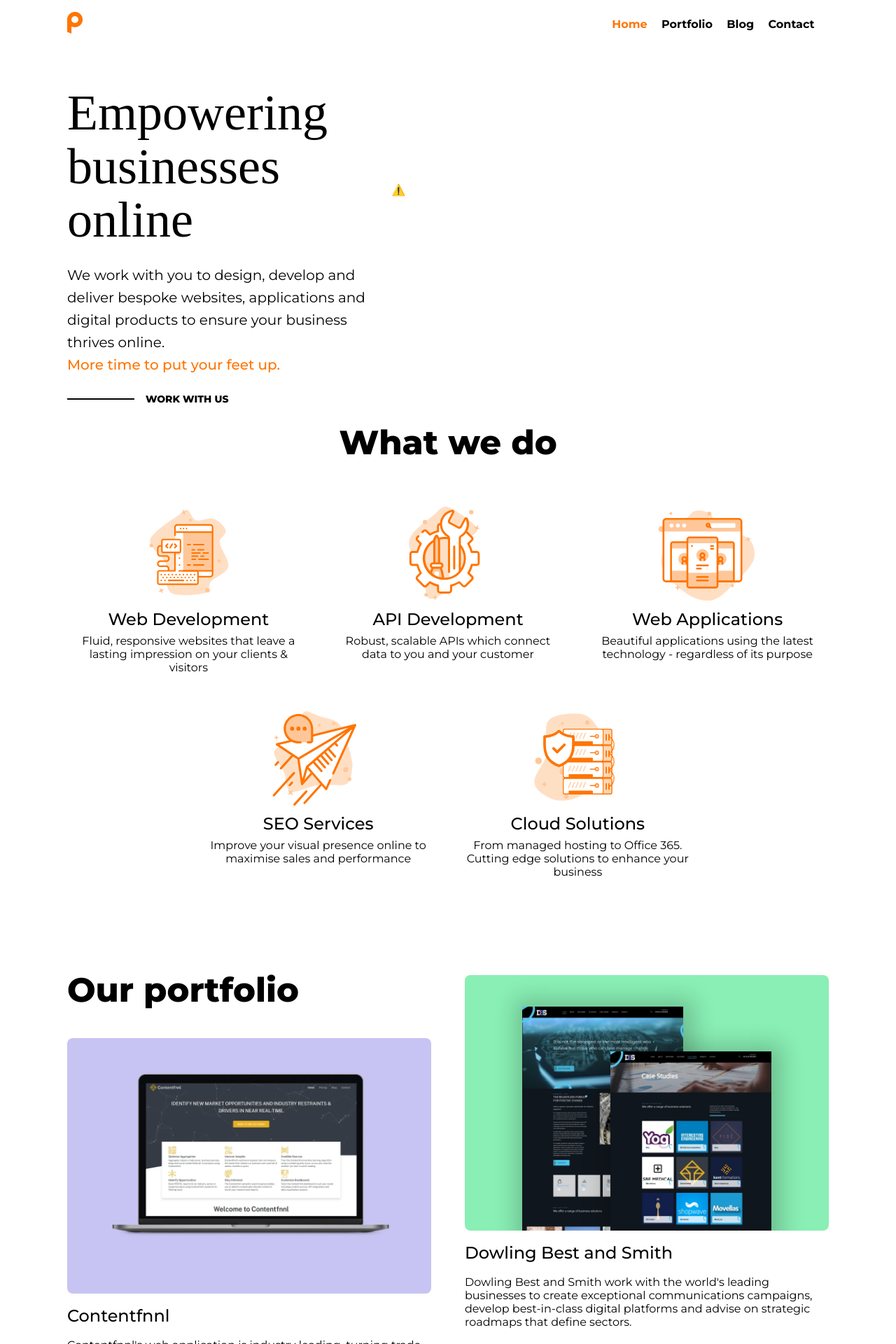
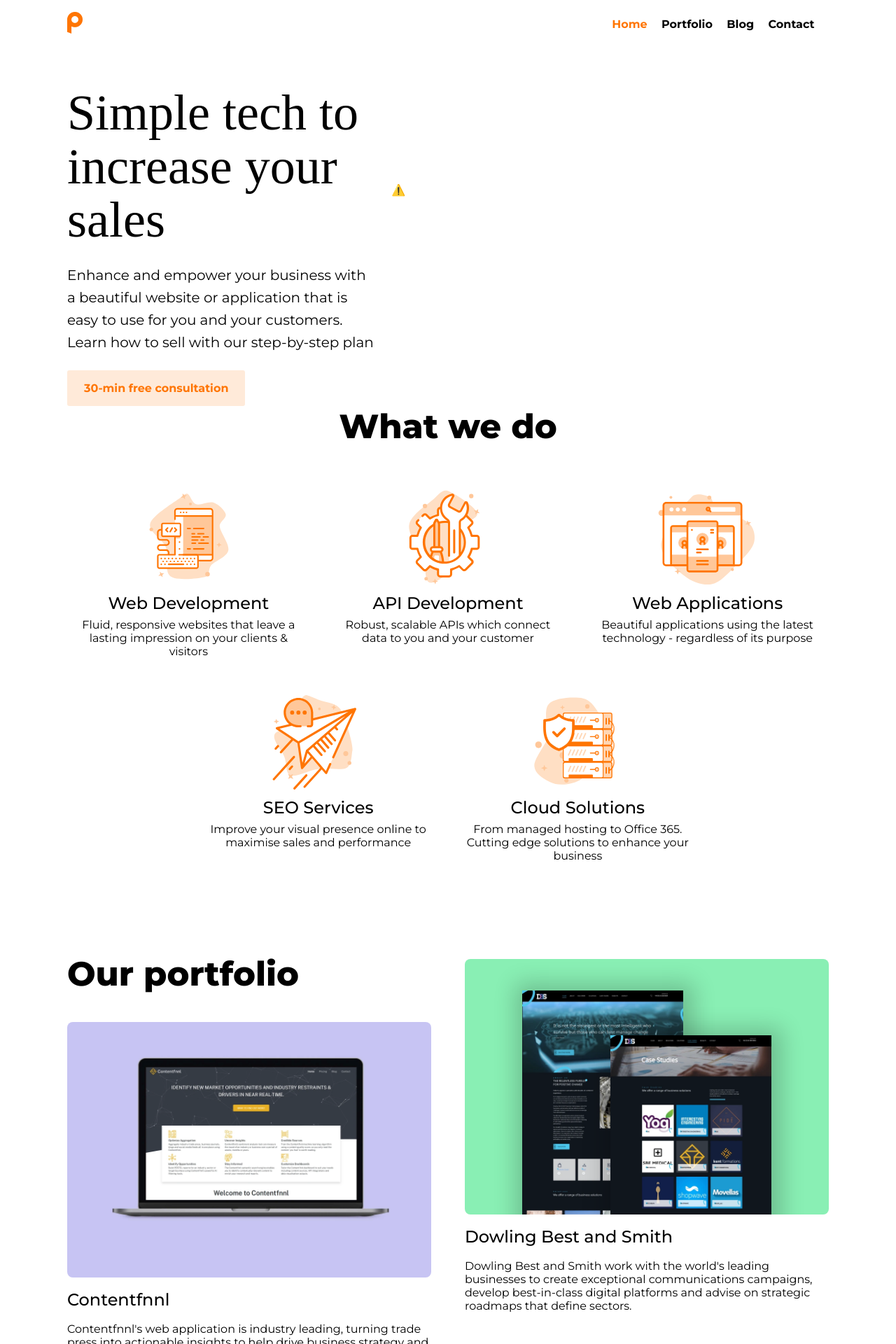
Before and after one commit to Polax-Digital/polax-jekyll, a Jekyll site: the page built from index.md, in a window 1280 px wide. Shown: the top 1920 px of the page at 70% size. Built offline with Jekyll 4.4.1, drawn with Linux system fonts in a browser that asks for light colours; some web fonts are replaced; some of the changed text lies outside the part shown.

Commit message:
Home page copy changes

```diff
--- a/_includes/form.html
+++ b/_includes/form.html
@@ -76,7 +76,7 @@
                             <input
                                 type="submit"
                                 value="Submit"
-                                id="form-submit"
+                                class="form-submit"
                             />
                         </div>
                     </form>
--- a/_layouts/home.html
+++ b/_layouts/home.html
@@ -13,9 +13,9 @@
                         <h1 id="home-title">{{page.title}}</h1>
                         <p class="tagline">{{page.tagline}}</p>
                         <div class="work-with-us">
-                            <a href="#form">
-                                <p id="work-text">WORK WITH US</p></a
-                            >
+                            <button class="form-submit">
+                                30-min free consultation
+                            </button>
                         </div>
                     </div>
                     <div class="col-12 col-md-6 col-lg-7">
@@ -514,7 +514,7 @@
             <div class="content-container">
                 <div class="row">
                     <div class="col-12">
-                        <h2 class="subtitle">What you'll get</h2>
+                        <h2 class="subtitle">Why Us?</h2>
                     </div>
                 </div>
                 <div class="row" id="wyg-offset">
@@ -529,14 +529,11 @@
                                 />
                             </div>
                             <div class="col-10 p-sm-r-0">
-                                <h3 class="process-title">Your Quote</h3>
+                                <h3 class="process-title">Fair pricing.</h3>
                                 <p class="process-p">
-                                    Every website, application or bespoke
-                                    solution is different - we will work with
-                                    you to understand exactly what you want and
-                                    <span class="highlight"
-                                        >we'll calculate a price to match.</span
-                                    >
+                                    A budget that’s <span class="highlight">tailored to your brand's needs.</span> We will work
+                                    with you to understand exactly what you want and how we can help your
+                                    business.
                                 </p>
                             </div>
                         </div>
@@ -552,14 +549,10 @@
                                 />
                             </div>
                             <div class="col-10 p-sm-r-0">
-                                <h3 class="process-title">Your Design</h3>
+                                <h3 class="process-title">Unique design.</h3>
                                 <p class="process-p">
-                                    Your product's image and purpose, captured
-                                    beautifully through our expertise and your
-                                    ideas. We'll ensure your solution is
-                                    <span class="highlight"
-                                        >ready to empower you online.</span
-                                    >
+                                    Get a website that showcases <span class="highlight">your business' value in a
+                                        beautiful and elegant way,</span> ready to empower your company.
                                 </p>
                             </div>
                         </div>
@@ -577,14 +570,10 @@
                                 />
                             </div>
                             <div class="col-10 p-sm-r-0">
-                                <h3 class="process-title">Your Product</h3>
+                                <h3 class="process-title">Simple technology.</h3>
                                 <p class="process-p">
-                                    We will develop your solution informing you
-                                    <span class="highlight"
-                                        >every step of the way</span
-                                    >
-                                    to ensure we're crafting a product
-                                    <span class="highlight">you'll love.</span>
+                                    <span class="highlight">Modern and easy-to-use technology</span> that will help
+                                    you improve your business's management and customer communication
                                 </p>
                             </div>
                         </div>
@@ -600,15 +589,10 @@
                                 />
                             </div>
                             <div class="col-10 p-sm-r-0">
-                                <h3 class="process-title">Your Future</h3>
+                                <h3 class="process-title">Future-proof product.</h3>
                                 <p class="process-p">
-                                    Retaining a relationship is crucial and no
-                                    one knows the technical aspects of your
-                                    product better than us. We will offer
-                                    <span class="highlight"
-                                        >updates and support</span
-                                    >
-                                    for your finished solution.
+                                    Want to keep your product <span class="highlight">up-to-date and
+                                        secured?</span> We will offer updates and support for your finished solution.
                                 </p>
                             </div>
                         </div>
--- a/assets/css/main.css
+++ b/assets/css/main.css
@@ -22,6 +22,13 @@
     margin: 0;
     padding: 0;
     font-family: "Montserrat", sans-serif;
+}
+
+button {
+    font-family: "Montserrat", sans-serif;
+    font-size: 1rem;
+    border: none;
+    border-radius: 3px;
 }
 
 h1 {
@@ -664,7 +671,7 @@
     font-size: 1rem;
 }
 
-#form-submit {
+.form-submit {
     width: 6rem;
     font-weight: 700;
     color: var(--polax-orange);
@@ -672,8 +679,24 @@
     transition: background 0.2s ease-in-out;
 }
 
-#form-submit:hover,
-#form-submit:focus-within {
+button.form-submit {
+    width: unset;
+    min-width: 6rem;
+    padding: 1rem 1.5rem;
+    font-weight: 700;
+    color: var(--polax-orange);
+    background: var(--orange-bgc);
+    transition: background 0.2s ease-in-out;
+}
+
+button.form-submit:hover,
+button.form-submit:focus-within {
+    cursor: pointer;
+    background: rgba(255, 214, 180, 0.8);
+}
+
+.form-submit:hover,
+.form-submit:focus-within {
     cursor: pointer;
     background: rgba(255, 214, 180, 0.8);
 }
--- a/index.md
+++ b/index.md
@@ -3,8 +3,8 @@
 layout: home
 metadesc: Empowering businesses online through websites, web applications and other digital solutions.
 
-title: Empowering businesses online
-tagline: We work with you to design, develop and deliver bespoke websites, applications and digital products to ensure your business thrives online.<br><span class="tagline-orange">More time to put your feet up.</span>
+title: Simple tech to increase your sales
+tagline: Enhance and empower your business with a beautiful website or application that is easy to use for you and your customers. Learn how to sell with our step-by-step plan
 
 p1-title: Contentfnnl
 p1-type: Web Application <br> Web Development
```
